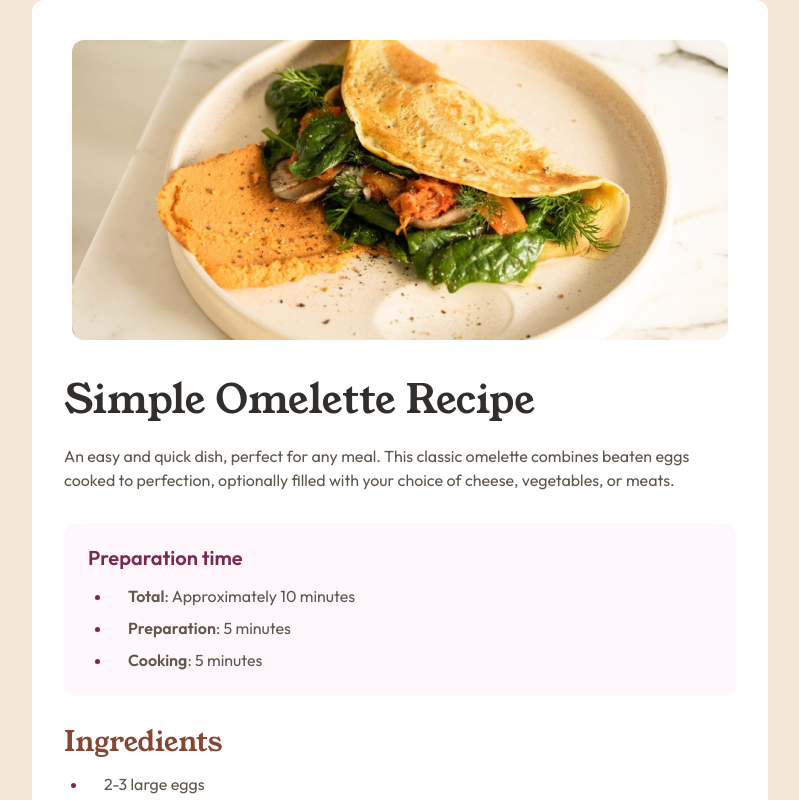
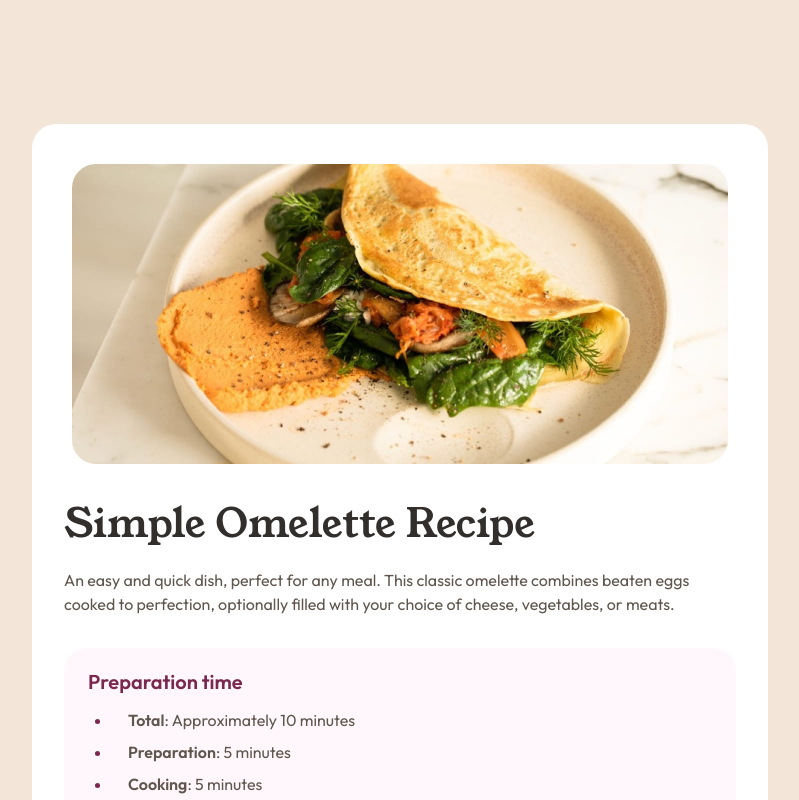
Before and after one commit to Fixito/fem-recipe-page, a plain HTML site: page index.html in a window 1280 px wide. Shown: the top 800 px of the page, without its empty margins (240-1039 px from the left). Drawn offline with Linux system fonts and the light colour scheme.

Commit message:
style: Update rounded corner values and add padding to body

```diff
--- a/styles/style.css
+++ b/styles/style.css
@@ -41,7 +41,7 @@
   --fw-extra-bold: 700;
 
   /* Rest of vars */
-  --rounded-xl: 0.75rem;
+  --rounded-3xl: 1.5rem;
   --max-wdith: 46rem;
 }
 
@@ -53,6 +53,7 @@ body {
   line-height: 1.5;
   color: var(--clr-neutral-4);
   background-color: var(--clr-neutral-3);
+  padding-block: 7.75rem;
 }
 
 strong {
@@ -159,26 +160,26 @@ tr td:nth-child(even) {
   header {
     max-width: var(--max-wdith);
     background-color: var(--white);
-    border-top-left-radius: var(--rounded-xl);
-    border-top-right-radius: var(--rounded-xl);
+    border-top-left-radius: var(--rounded-3xl);
+    border-top-right-radius: var(--rounded-3xl);
     padding: 2.5rem 2.5rem 0 2.5rem;
   }
 
   header .img {
-    border-radius: var(--rounded-xl);
+    border-radius: var(--rounded-3xl);
   }
 
   .container {
     margin-inline: auto;
-    border-bottom-left-radius: var(--rounded-xl);
-    border-bottom-right-radius: var(--rounded-xl);
+    border-bottom-left-radius: var(--rounded-3xl);
+    border-bottom-right-radius: var(--rounded-3xl);
   }
 }
 
 /* PREPARATION */
 .preparation-section {
   background-color: var(--clr-neutral-1);
-  border-radius: var(--rounded-xl);
+  border-radius: var(--rounded-3xl);
   padding: 1.5rem;
   margin-top: 2em;
 }
```
